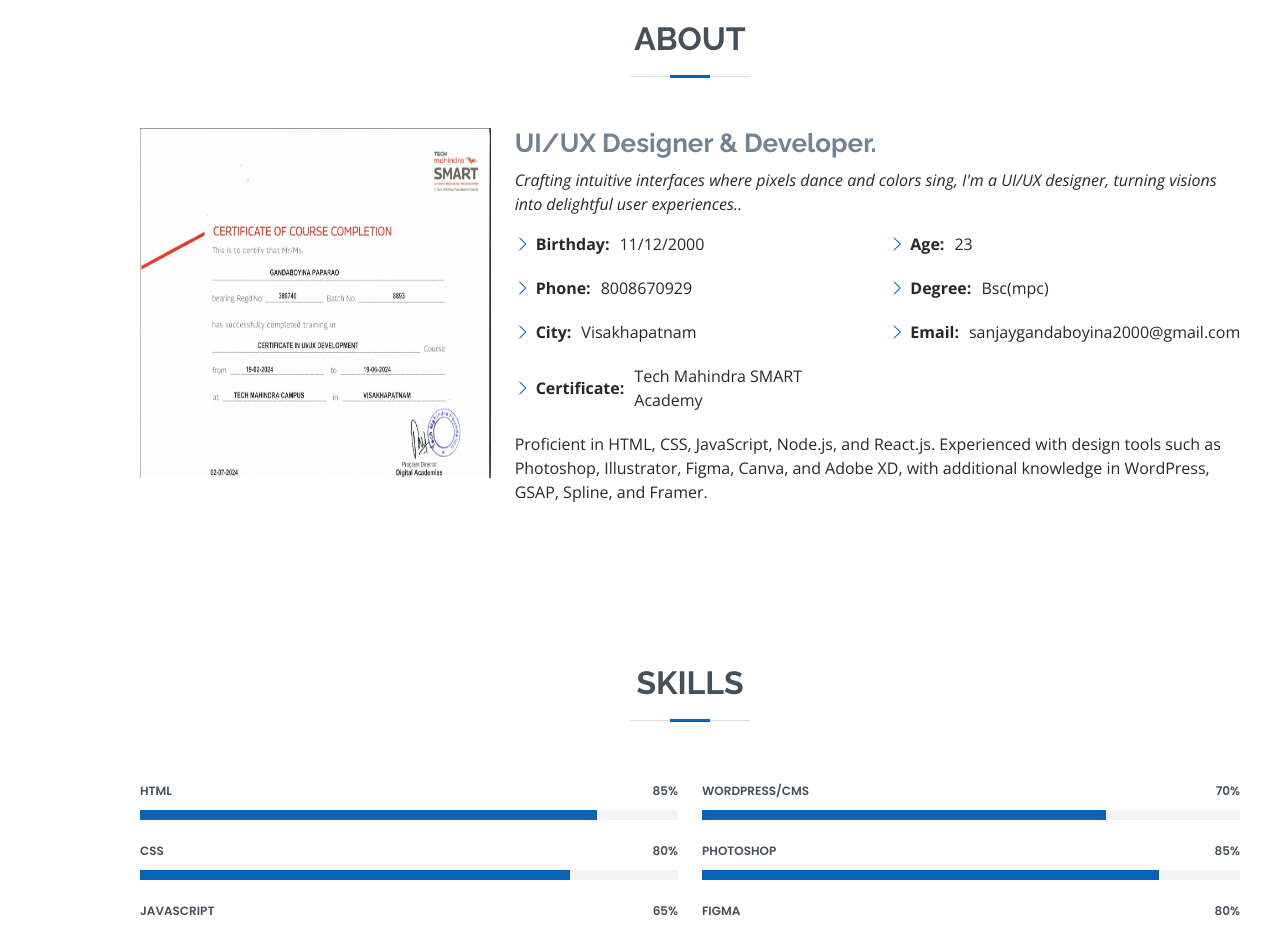
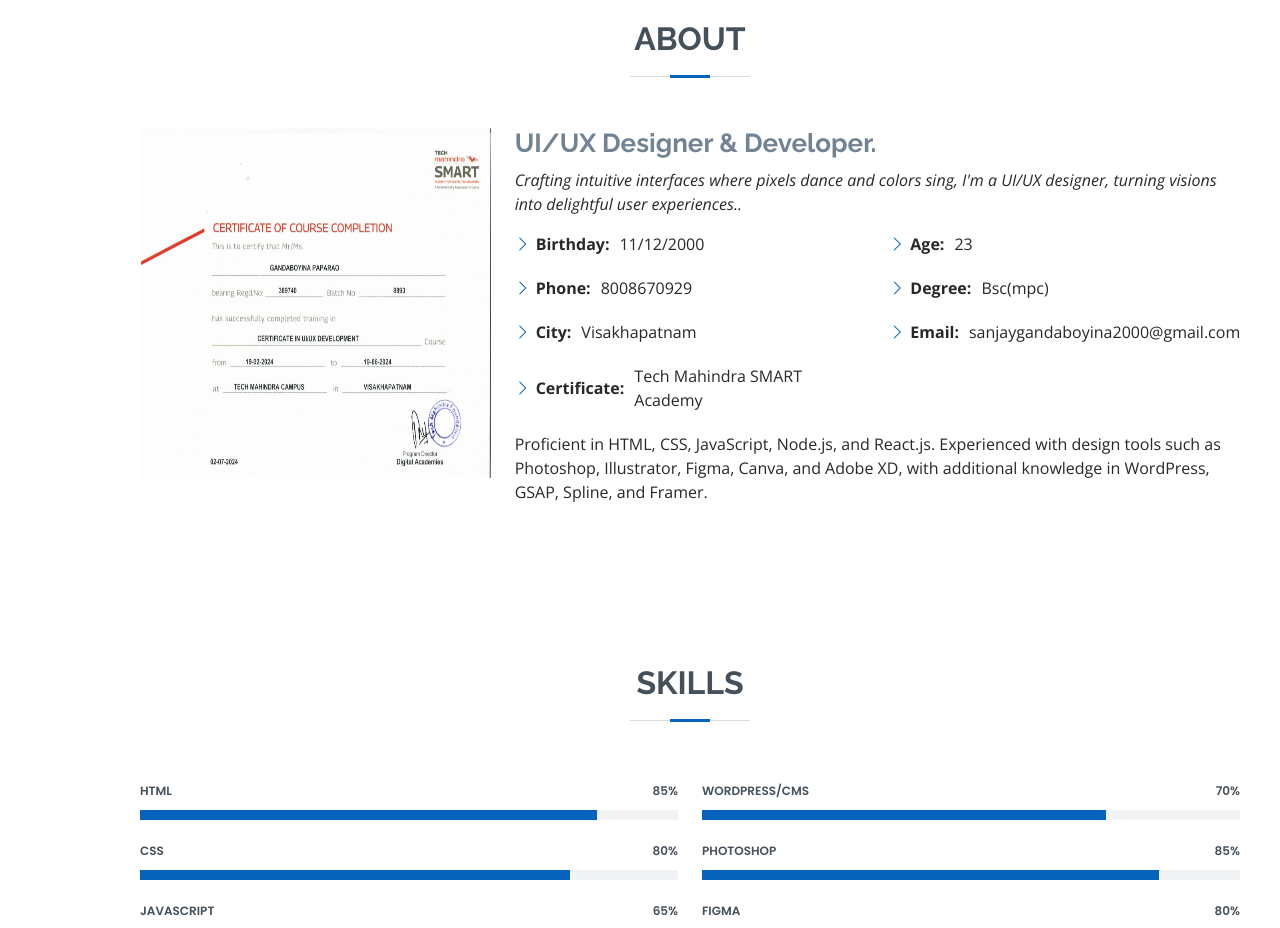
Before and after one commit to sanjay910/portfolios, a plain HTML site: page index.html in a window 1280 px wide. Shown: the part 860-1788 px from the top of the page. Drawn offline with nearby package versions, Linux system fonts and the light colour scheme.

Commit message:
Update index.html

```diff
--- a/index.html
+++ b/index.html
@@ -73,7 +73,7 @@
 
         <div class="row">
           <div class="col-lg-4">
-            <img src="assets/img/certificate.png" style="height: 350px; width:450px ;" class="img-fluid" alt="">
+            <img src="assets/img/Certificate1.jpg" style="height: 350px; width:450px ;" class="img-fluid" alt="">
           </div>
           <div class="col-lg-8 pt-4 pt-lg-0 content">
             <h3>UI/UX Designer &amp; Developer.</h3>
```
